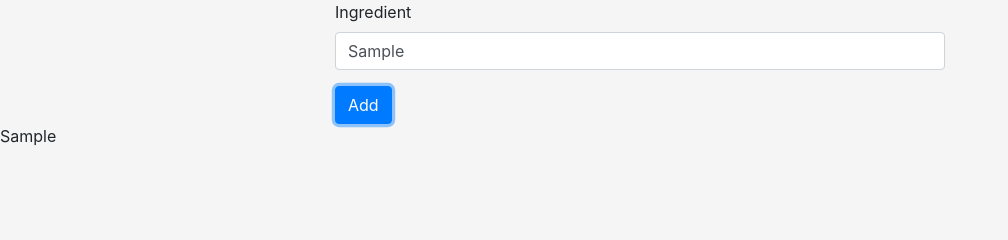
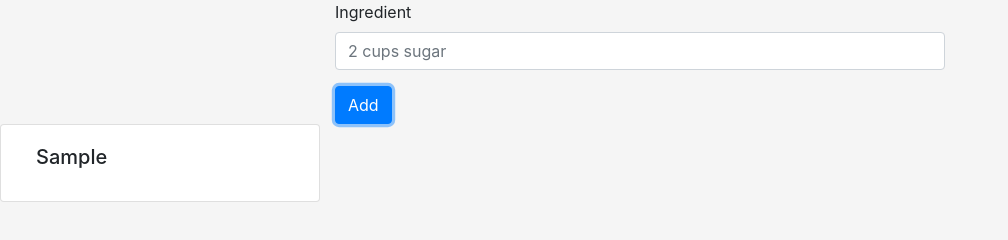
Before and after one commit to bobbybaxter/pie-builder, a plain HTML site: page index.html in a window 1280 px wide. Both pictures are taken after typing "Sample" into the empty fields and a click on the button "Add". Shown: the whole page, without its empty margins (0-1008 px from the left). Drawn offline with nearby package versions, Linux system fonts and the light colour scheme.

Commit message:
cards work

```diff
--- a/index.html
+++ b/index.html
@@ -16,7 +16,7 @@
       </div>
       <button type="submit" class="btn btn-primary" id="addButton">Add</button>
     </form>
-    <div id="ingredient-container"></div>
+    <div id="ingredient-container" class="d-flex flex-wrap"></div>
 
   <script src="https://code.jquery.com/jquery-3.3.1.slim.min.js" integrity="sha384-q8i/X+965DzO0rT7abK41JStQIAqVgRVzpbzo5smXKp4YfRvH+8abtTE1Pi6jizo" crossorigin="anonymous"></script>
   <script src="https://cdnjs.cloudflare.com/ajax/libs/popper.js/1.14.7/umd/popper.min.js" integrity="sha384-UO2eT0CpHqdSJQ6hJty5KVphtPhzWj9WO1clHTMGa3JDZwrnQq4sF86dIHNDz0W1" crossorigin="anonymous"></script>
--- a/main.js
+++ b/main.js
@@ -1,15 +1,36 @@
 const addButton = document.getElementById('addButton');
 const inputIngredient = document.getElementById('inputIngredient');
+
+const ingredients = [];
 
 const printToDom = (divId, textToPrint) => {
   const selectedDiv = document.getElementById(divId);
   selectedDiv.innerHTML = textToPrint;
-}
+};
+
+const domStringBuilder = (arrayToPrint) => {
+  let domString = '';
+  arrayToPrint.forEach((ingredient) => {
+    domString += `<div class="card col-3">`;
+    domString += `  <div class="card-body">`;
+    domString += `    <h5 class="card-title">${ingredient.item}</h5>`;
+    // domString += `    <a href="#" class="btn btn-primary">Go somewhere</a>`;
+    domString += `  </div>`;
+    domString += `</div>`;
+  });
+
+  printToDom('ingredient-container', domString);
+};
 
 const addIngredient = (e) => {
   e.preventDefault();
   const inputText = inputIngredient.value;
-  printToDom('ingredient-container', inputText);
+  const newIngredient = {
+    item: inputText
+  };
+  ingredients.push(newIngredient);
+  domStringBuilder(ingredients);
+  inputIngredient.value = '';
 };
 
 const eventListeners = () => {
```
Lines whose indentation alone changed are shown as unchanged.
